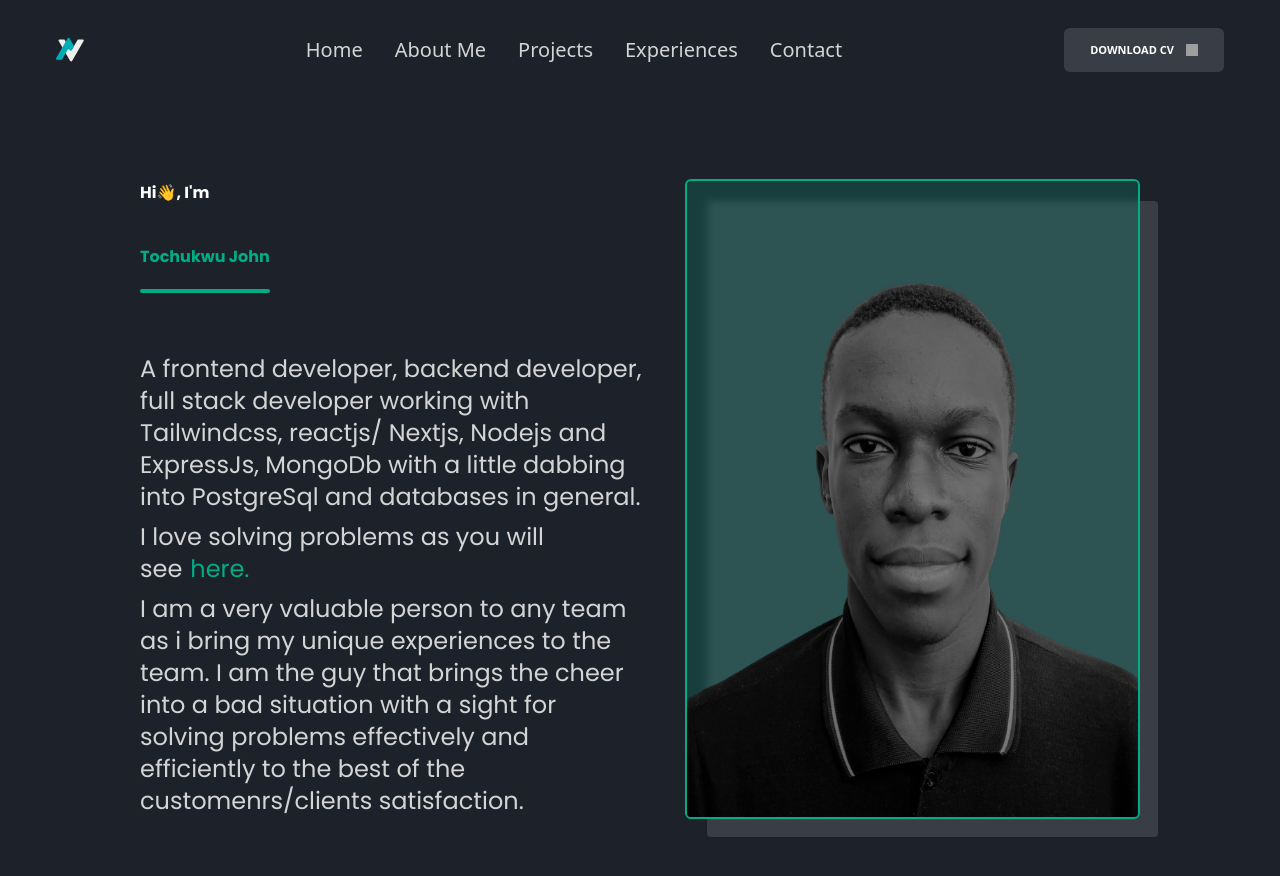
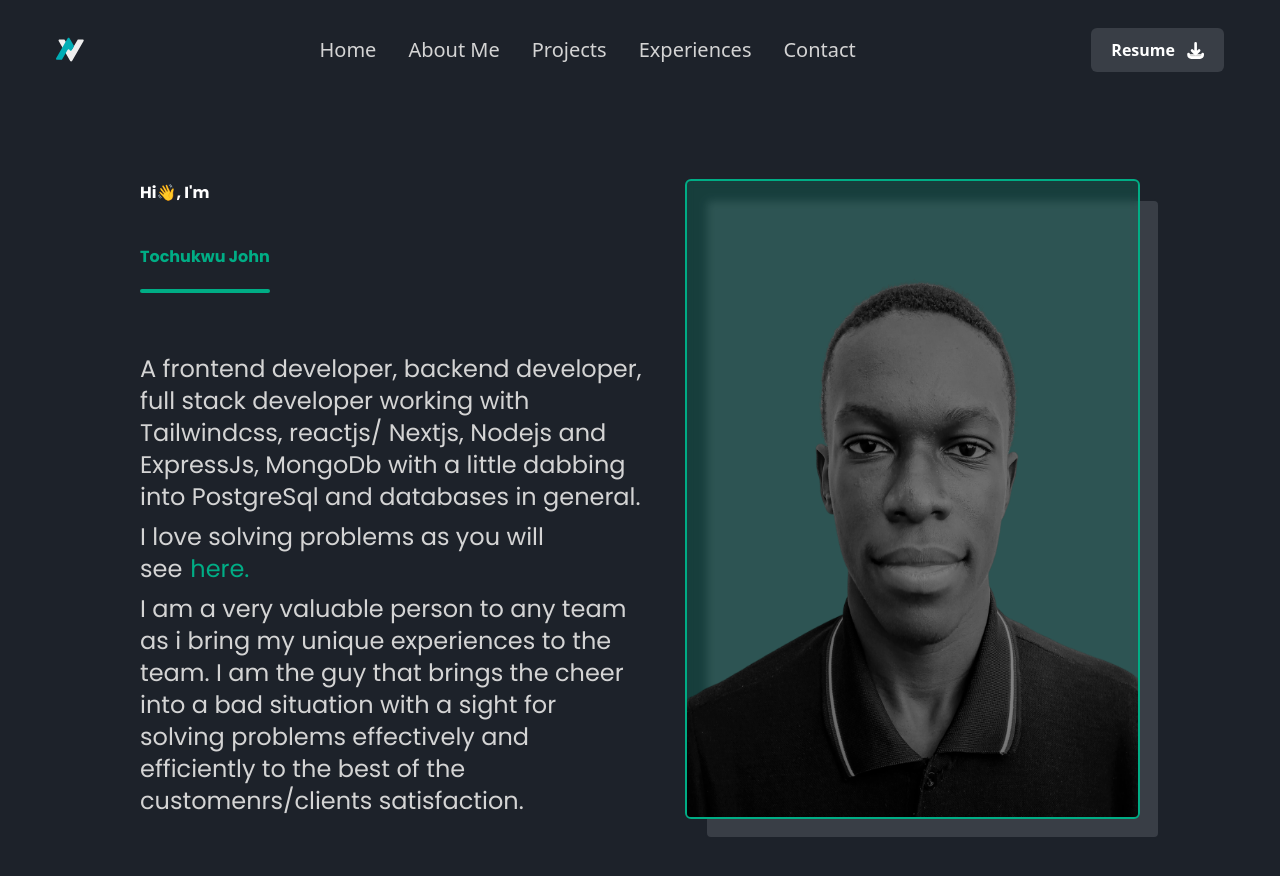
Before and after one commit to Headbwoi/portfolio, a Next.js app: page /aboutme in a window 1280 px wide. Shown: the top 876 px of the page. Built offline with nearby package versions, Linux system fonts and the light colour scheme; grey boxes are pictures that could not be loaded.

Commit message:
removed util button

```diff
--- a/components/Header/Header.tsx
+++ b/components/Header/Header.tsx
@@ -4,6 +4,7 @@ import { useEffect, useState } from "react"
 import { Desktop, Mobile } from "../Navigation/index"
 import Button from "../Utils/Button"
 import { AnimatePresence } from "framer-motion"
+import { Download } from "../Main/icons"
 
 const Header = () => {
   const [isOpen, setIsOpen] = useState(false)
@@ -40,7 +41,16 @@ const Header = () => {
 
         {/* button */}
         <div className="cta hidden lg:flex">
-          <Button />
+          <button
+            className={`flex items-center justify-center rounded-md px-5 h-11 bg-buttonBg  hover:bg-cyan duration-300 group cursor-pointer`}
+          >
+            <Link href={`/contactme`}>
+              <span className="text-white text-base mr-3 group:hover:mr-1 font-semibold capitalize">
+                resume
+              </span>
+            </Link>
+            <Download height="4" width="4" />
+          </button>
         </div>
 
         {/* hamburger */}
--- a/components/Navigation/Mobile.tsx
+++ b/components/Navigation/Mobile.tsx
@@ -3,6 +3,7 @@ import Link from "next/link"
 import Button from "../Utils/Button"
 import { motion } from "framer-motion"
 import { menuVariant, navItem } from "../../variants/menuVariant"
+import { Download } from "../Main/icons"
 
 type Props = {
   handleMenuToggle: () => void
@@ -54,7 +55,16 @@ const Mobile = ({ handleMenuToggle }: Props) => {
           ))}
         </motion.div>
         <div className="flex justify-center ">
-          <Button />
+          <button
+            className={`flex items-center justify-center rounded-md px-5 h-11 bg-buttonBg  hover:bg-cyan duration-300 group cursor-pointer`}
+          >
+            <Link href={`/contactme`}>
+              <span className="text-white text-base mr-3 group:hover:mr-1 font-semibold capitalize">
+                resume
+              </span>
+            </Link>
+            <Download height="4" width="4" />
+          </button>
         </div>
       </div>
       Mobile
--- a/components/Utils/Button.tsx
+++ b/components/Utils/Button.tsx
@@ -8,12 +8,7 @@ const Button = () => {
         DOWNLOAD CV
       </span>
       <div className="w-3 h-3 relative">
-        <Image
-          src={"/icons/download.svg"}
-          layout="fill"
-          alt="download cv"
-          aria-label="download my cv"
-        />
+
       </div>
     </button>
   )
```
